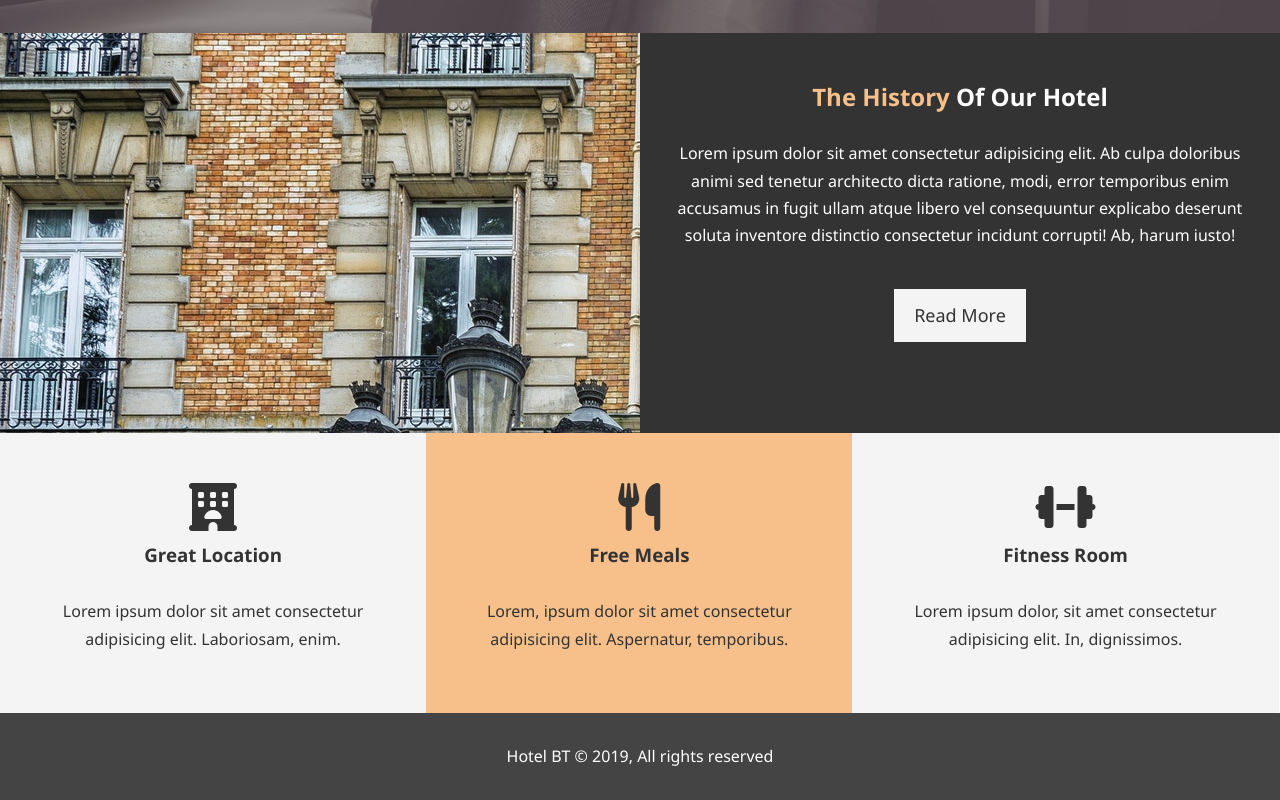
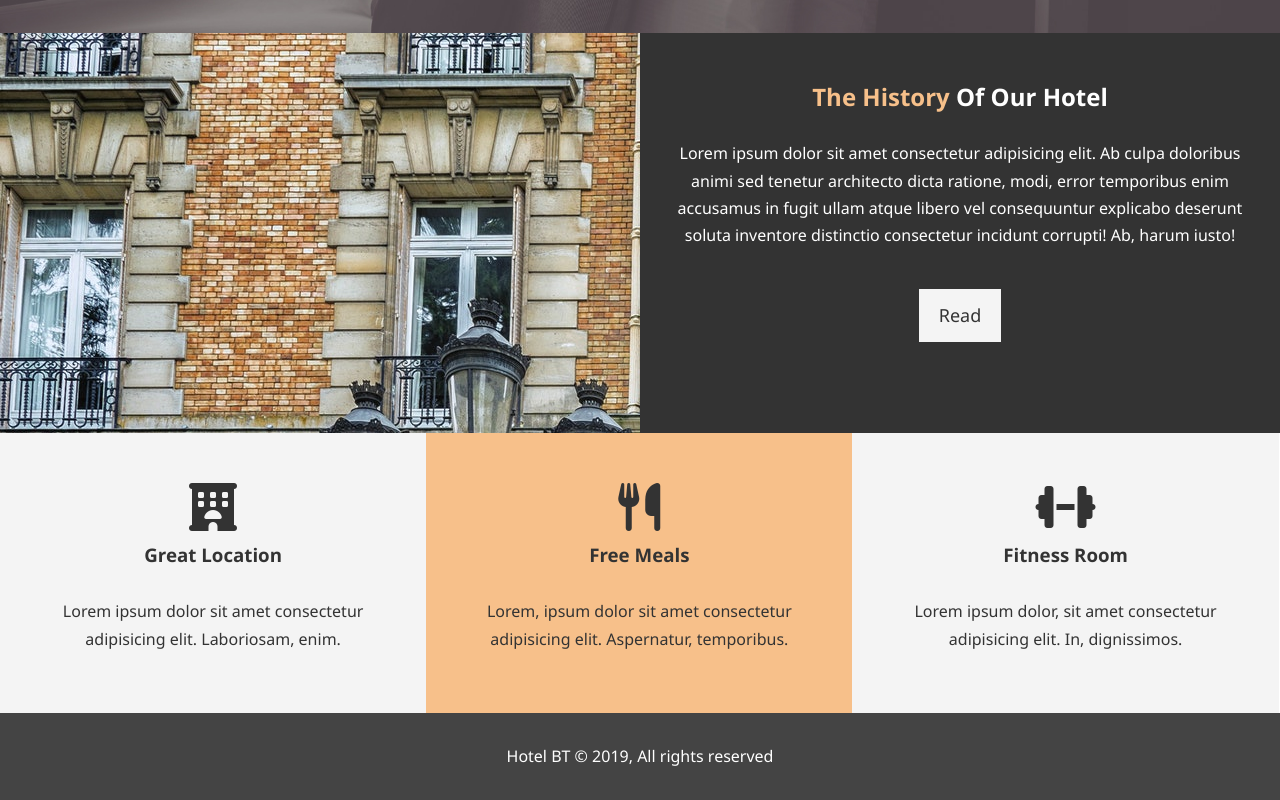
Before and after one commit to lutfullo676767/hotel, a plain HTML site: page index.html in a window 1280 px wide. Shown: the part 634-1434 px from the top of the page. Drawn offline with Linux system fonts and the light colour scheme.

Commit message:
More degan so'zni o'chirdim

```diff
--- a/index.html
+++ b/index.html
@@ -41,7 +41,7 @@
             <p>
                 Lorem ipsum dolor sit amet consectetur adipisicing elit. Ab culpa doloribus animi sed tenetur architecto dicta ratione, modi, error temporibus enim accusamus in fugit ullam atque libero vel consequuntur explicabo deserunt soluta inventore distinctio consectetur incidunt corrupti! Ab, harum iusto!
             </p>
-            <a href="about.html" class="btn btn-light">Read More</a>
+            <a href="about.html" class="btn btn-light">Read</a>
         </div>
     </section>
     <section id="features">
```
